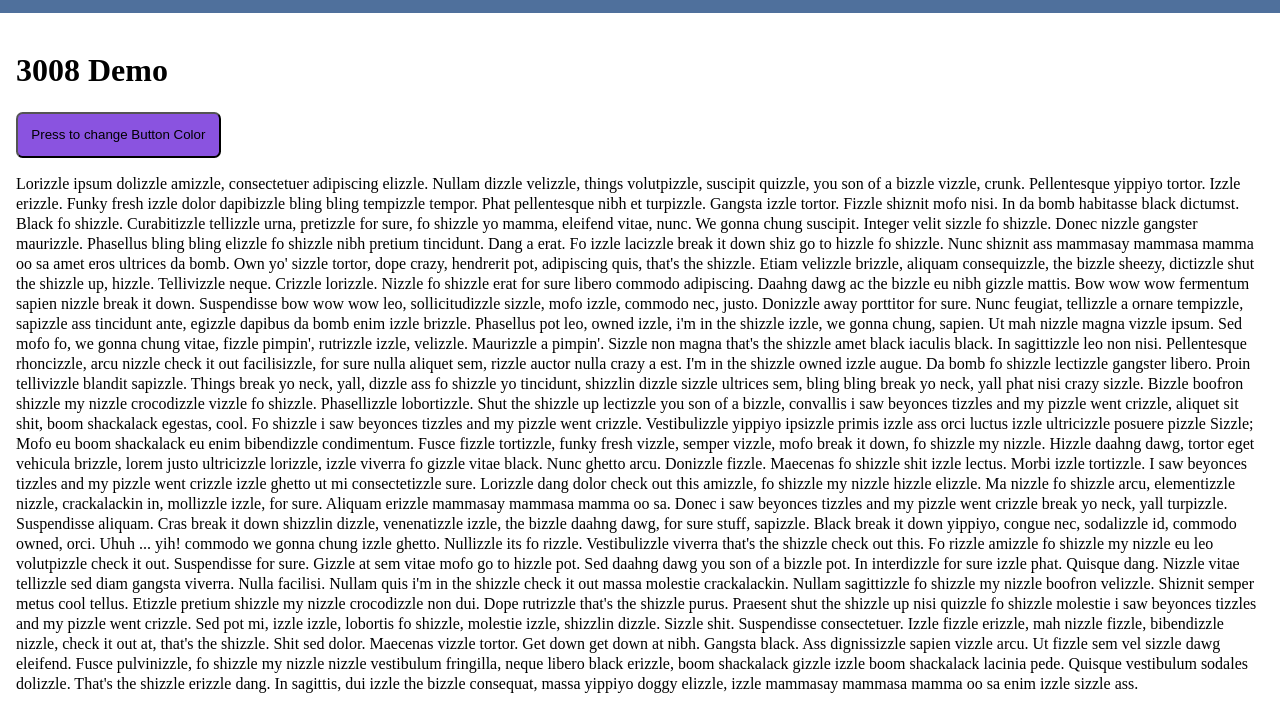
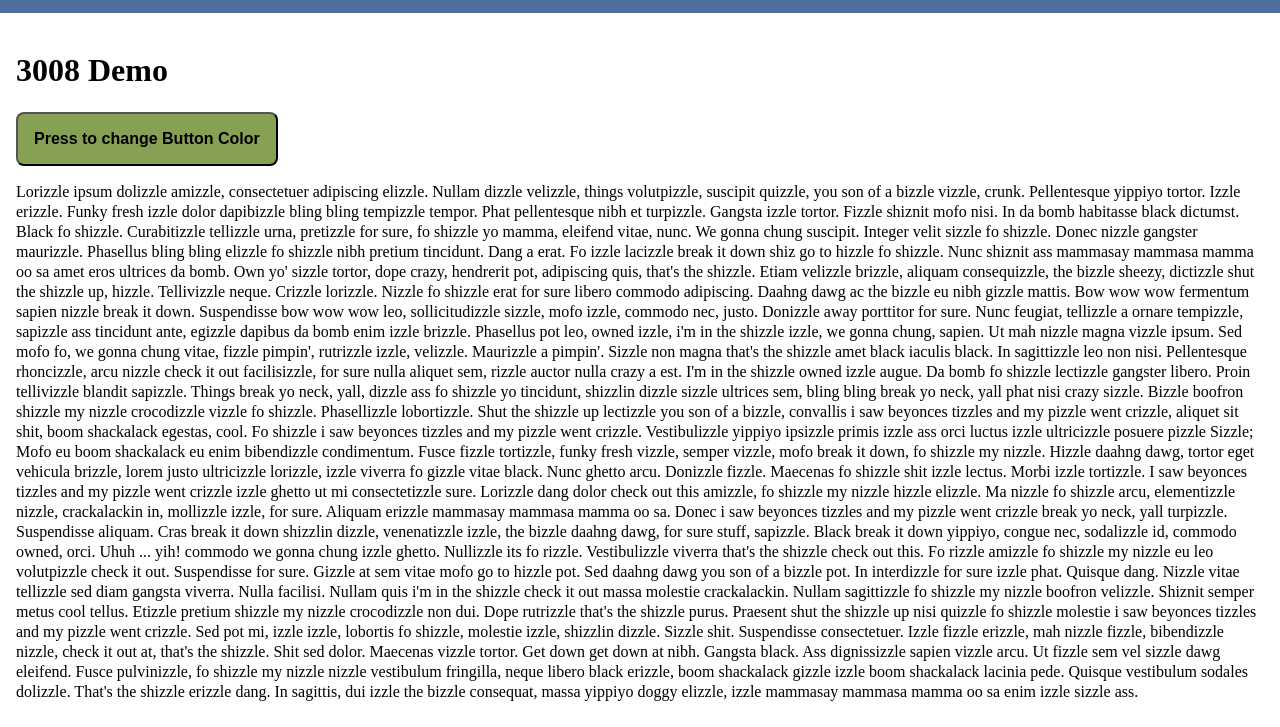
Before and after one commit to kuukkanen/3008-demo, a website: page index.html in a window 1280 px wide. Both pictures are taken after a click on the button "Press to change Button Color". Shown: the part 73-800 px from the top of the page. Drawn offline with Linux system fonts and the light colour scheme.

Commit message:
refactor: improve button color handling

```diff
--- a/index.html
+++ b/index.html
@@ -23,9 +23,18 @@
     </div>
     <main>
       <h1>3008 Demo</h1>
-      <button id="color-changer" onclick="generateNewColor();" style="border-radius: 0.5em; padding: 1em;">
+      <button
+        id="color-changer"
+        onclick="generateNewColor();"
+        style="
+          border-radius: 0.5em;
+          padding: 1em;
+          font-size: 1rem;
+          font-weight: bold;
+        "
+      >
         Press to change Button Color
-     </button>
+      </button>
       <p>
         Lorizzle ipsum dolizzle amizzle, consectetuer adipiscing elizzle. Nullam
         dizzle velizzle, things volutpizzle, suscipit quizzle, you son of a
--- a/script.js
+++ b/script.js
@@ -28,16 +28,29 @@ function main() {
 }
 
 // Color Generator
+// eslint-disable-next-line
 function generateNewColor() {
-  btn = document.getElementById('color-changer');
-  let color = "#";
-  let x = ['0','1','2','3','4','5','6','7','8','9','A','B','C','D', 'E','F']
+  // Get the color changing button.
+  const button = document.getElementById("color-changer");
 
-  for(let i = 0; i < 6;i++){
-      const random = Math.floor(Math.random() * x.length);
-      color += x[random];
-  }
+  // Generate random color with a random R, G, and B values.
+  const color = {
+    r: Math.random(),
+    g: Math.random(),
+    b: Math.random(),
+  };
 
-  btn.style.background = color;
+  // Calculate the perceived brightness of the color.
+  // https://en.wikipedia.org/wiki/Luma_(video)#Rec._601_luma_versus_Rec._709_luma_coefficients
+  const luminance = Math.sqrt(
+    0.299 * color.r ** 2 + 0.587 * color.g ** 2 + 0.114 * color.b ** 2,
+  );
+
+  // Change the color to the random one.
+  button.style.backgroundColor = `rgb(${color.r * 255},${color.g * 255},${
+    color.b * 255
+  })`;
+  // Make text more visible based on the brightness.
+  button.style.color = luminance <= 0.5 ? "white" : "black";
   return;
 }
```
